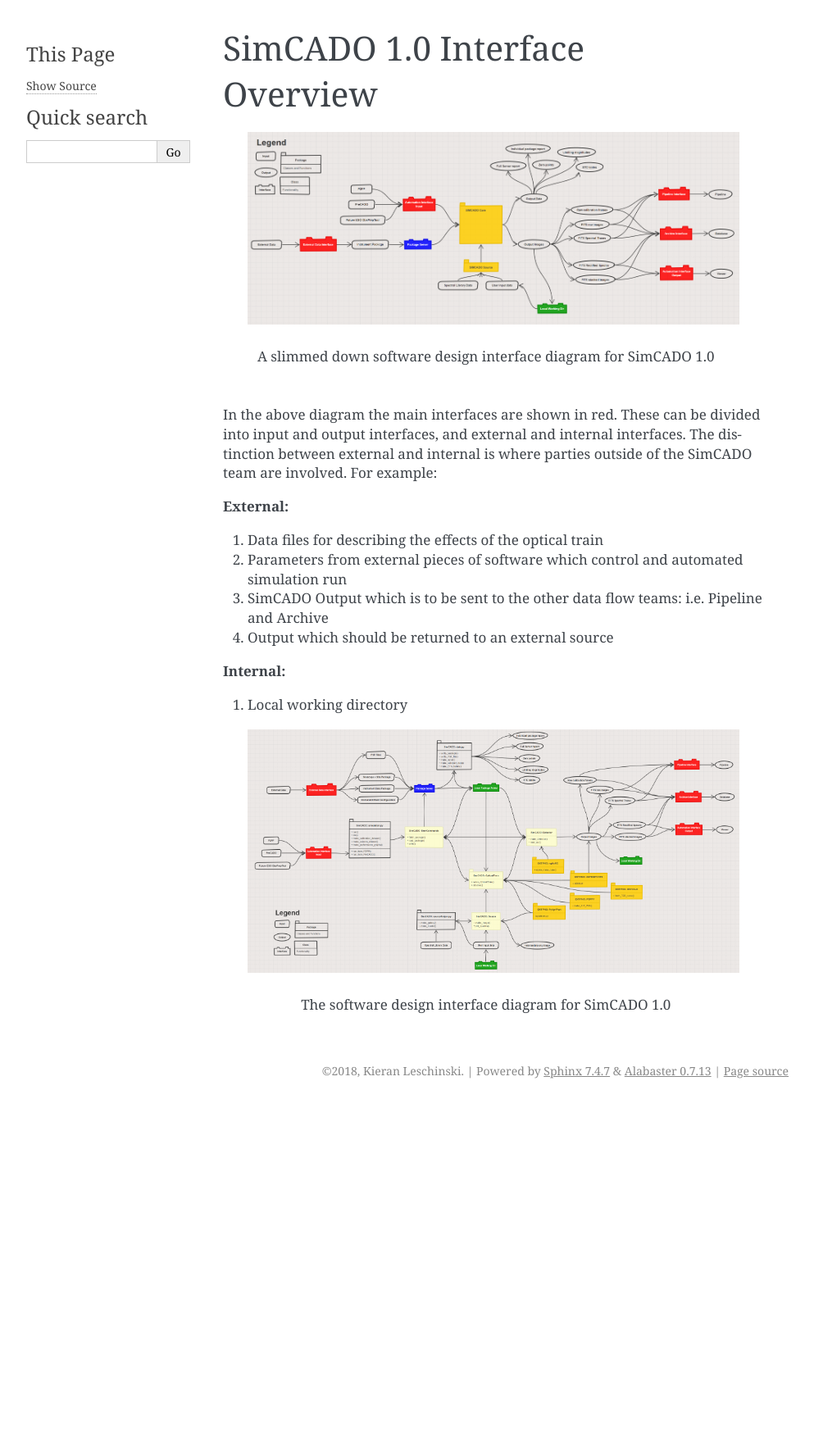
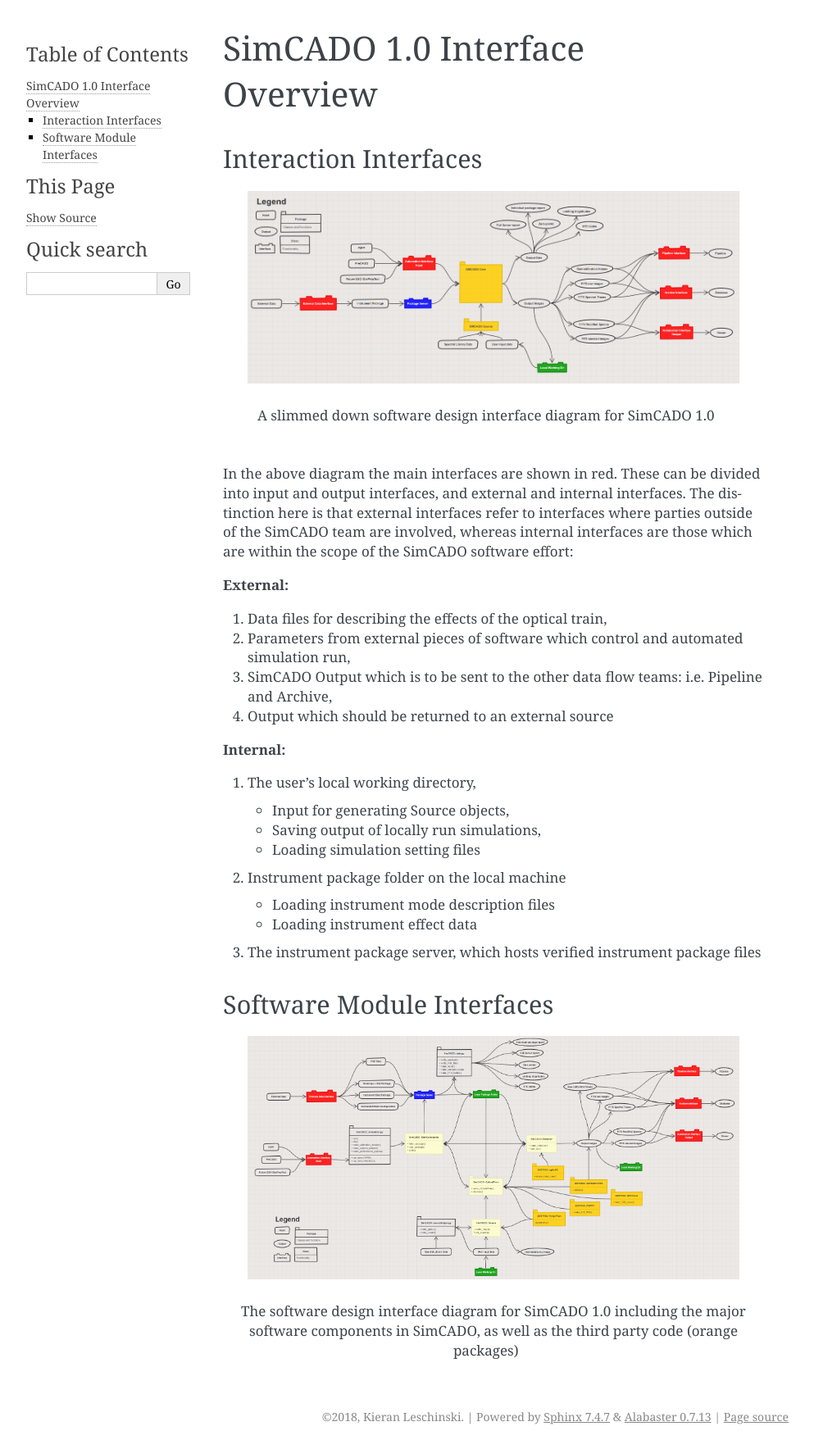
Before and after one commit to AstarVienna/ScopeSim, a Sphinx documentation site: the page built from docs/source/design/Design_Overview.rst, in a window 1280 px wide. Shown: the whole page at 82% size, without its empty margins (148-1141 px from the left). Built offline with Sphinx 7.4.7, drawn with Linux system fonts in a browser that asks for light colours; pages that are not in the unit, such as notebooks, are missing from menus; before the commit the page ends 1346 px from its top, so only the background shows below that.

Commit message:
added stuff

```diff
--- a/docs/source/design/Design_Overview.rst
+++ b/docs/source/design/Design_Overview.rst
@@ -1,5 +1,8 @@
 SimCADO 1.0 Interface Overview
 ==============================
+
+Interaction Interfaces
+----------------------
 
 .. figure:: Design_Interface_Overview.PNG
     :width: 600
@@ -8,24 +11,44 @@
 
 In the above diagram the main interfaces are shown in red. These can
 be divided into input and output interfaces, and external and internal
-interfaces. The distinction between external and internal is where parties
-outside of the SimCADO team are involved. For example:
+interfaces. The distinction here is that external interfaces refer to
+interfaces where parties outside of the SimCADO team are involved, whereas
+internal interfaces are those which are within the scope of the SimCADO software
+effort:
 
 **External:**
 
-#.  Data files for describing the effects of the optical train
+#.  Data files for describing the effects of the optical train,
 #.  Parameters from external pieces of software which control and automated
-    simulation run
+    simulation run,
 #.  SimCADO Output which is to be sent to the other data flow teams:
-    i.e. Pipeline and Archive
+    i.e. Pipeline and Archive,
 #.  Output which should be returned to an external source
 
 **Internal:**
 
-#. Local working directory
+#.  The user's local working directory,
+
+    * Input for generating Source objects,
+    * Saving output of locally run simulations,
+    * Loading simulation setting files
+
+#.  Instrument package folder on the local machine
+
+    * Loading instrument mode description files
+    * Loading instrument effect data
+
+#.  The instrument package server, which hosts verified instrument package files
+
+
+Software Module Interfaces
+--------------------------
+
 
 
 .. figure:: Design_Interface_Diagram.PNG
     :width: 600
 
-    The software design interface diagram for SimCADO 1.0
+    The software design interface diagram for SimCADO 1.0 including the major
+    software components in SimCADO, as well as the third party code (orange
+    packages)
```
